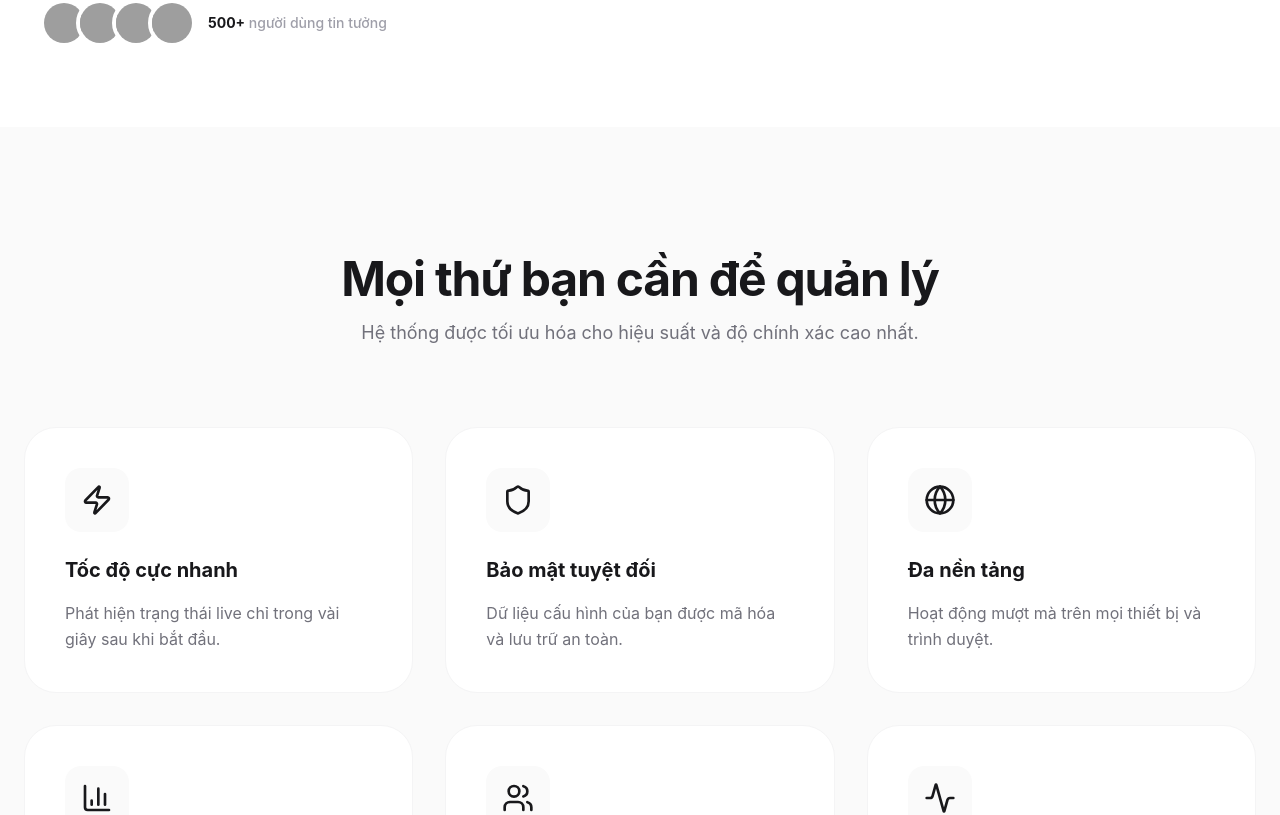
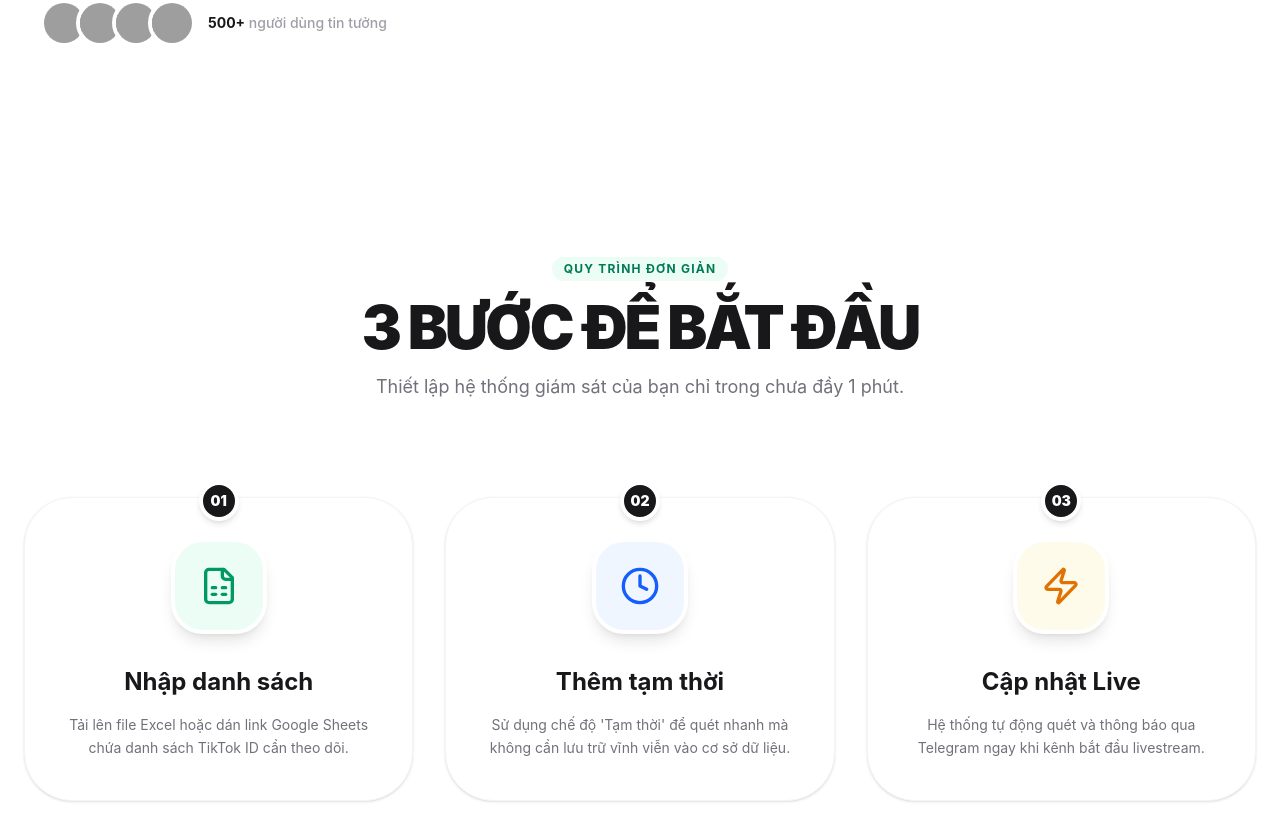
Before and after one commit to SIRP996/liveX, a React (Vite) app: page / in a window 1280 px wide. Shown: the part 800-1615 px from the top of the page. Built offline with nearby package versions, Linux system fonts and the light colour scheme; grey boxes are pictures that could not be loaded.

Commit message:
feat: Add "How it Works" section and Clock icon
Adds a new "Hướng dẫn" (How it works) link to the navigation and the corresponding section on the page. This improves user onboarding by providing clear instructions. Also includes the Clock icon for potential future use.

```diff
--- a/src/App.tsx
+++ b/src/App.tsx
@@ -1,5 +1,5 @@
 import React, { useState, useEffect, useRef } from 'react';
-import { Plus, Trash2, Activity, Settings, CheckCircle, XCircle, RefreshCw, X, Save, Upload, FileSpreadsheet, Users, LogIn, UserPlus, LogOut, Search, ArrowDown, ArrowUp, Copy, Check, LayoutGrid, AlertCircle, User, Cpu, Zap, Shield, Globe, BarChart3, ChevronRight } from 'lucide-react';
+import { Plus, Trash2, Activity, Settings, CheckCircle, XCircle, RefreshCw, X, Save, Upload, FileSpreadsheet, Users, LogIn, UserPlus, LogOut, Search, ArrowDown, ArrowUp, Copy, Check, LayoutGrid, AlertCircle, User, Cpu, Zap, Shield, Globe, BarChart3, ChevronRight, HelpCircle, Clock } from 'lucide-react';
 import { formatDistanceToNow } from 'date-fns';
 import * as XLSX from 'xlsx';
 import { LineChart, Line, XAxis, YAxis, CartesianGrid, Tooltip, ResponsiveContainer, AreaChart, Area } from 'recharts';
@@ -81,8 +81,8 @@ function LandingPage({ onGetStarted }: { onGetStarted: () => void }) {
           </div>
           <div className="hidden md:flex items-center gap-8 text-sm font-medium text-zinc-500">
             <a href="#features" className="hover:text-emerald-600 transition-colors">Tính năng</a>
+            <a href="#how-it-works" className="hover:text-emerald-600 transition-colors">Hướng dẫn</a>
             <a href="#stats" className="hover:text-emerald-600 transition-colors">Thống kê</a>
-            <a href="#contact" className="hover:text-emerald-600 transition-colors">Liên hệ</a>
           </div>
           <button
             onClick={onGetStarted}
@@ -166,6 +166,68 @@ function LandingPage({ onGetStarted }: { onGetStarted: () => void }) {
                 </div>
               </div>
             </div>
+          </div>
+        </div>
+      </section>
+
+      {/* How it works section - Enhanced visuals */}
+      <section id="how-it-works" className="py-32 bg-white relative overflow-hidden">
+        <div className="absolute top-0 left-1/2 -translate-x-1/2 w-full h-full -z-10 opacity-[0.03]">
+          <div className="absolute top-0 left-0 w-full h-full" style={{ backgroundImage: 'radial-gradient(#10b981 1px, transparent 1px)', backgroundSize: '40px 40px' }}></div>
+        </div>
+
+        <div className="max-w-7xl mx-auto px-6">
+          <div className="text-center max-w-3xl mx-auto mb-24 space-y-4">
+            <div className="inline-flex items-center gap-2 px-3 py-1 rounded-full bg-emerald-50 text-emerald-700 text-xs font-bold uppercase tracking-widest">
+              Quy trình đơn giản
+            </div>
+            <h2 className="text-4xl md:text-6xl font-black tracking-tighter">3 BƯỚC ĐỂ BẮT ĐẦU</h2>
+            <p className="text-zinc-500 text-lg">Thiết lập hệ thống giám sát của bạn chỉ trong chưa đầy 1 phút.</p>
+          </div>
+
+          <div className="grid md:grid-cols-3 gap-8 relative">
+            {/* Connector Line (Desktop) */}
+            <div className="hidden md:block absolute top-1/2 left-0 w-full h-0.5 bg-zinc-100 -translate-y-1/2 -z-10"></div>
+
+            {[
+              {
+                step: "01",
+                title: "Nhập danh sách",
+                desc: "Tải lên file Excel hoặc dán link Google Sheets chứa danh sách TikTok ID cần theo dõi.",
+                icon: <FileSpreadsheet className="w-10 h-10 text-emerald-600" />,
+                color: "bg-emerald-50",
+                borderColor: "border-emerald-100"
+              },
+              {
+                step: "02",
+                title: "Thêm tạm thời",
+                desc: "Sử dụng chế độ 'Tạm thời' để quét nhanh mà không cần lưu trữ vĩnh viễn vào cơ sở dữ liệu.",
+                icon: <Clock className="w-10 h-10 text-blue-600" />,
+                color: "bg-blue-50",
+                borderColor: "border-blue-100"
+              },
+              {
+                step: "03",
+                title: "Cập nhật Live",
+                desc: "Hệ thống tự động quét và thông báo qua Telegram ngay khi kênh bắt đầu livestream.",
+                icon: <Zap className="w-10 h-10 text-amber-600" />,
+                color: "bg-amber-50",
+                borderColor: "border-amber-100"
+              }
+            ].map((item, idx) => (
+              <div key={idx} className="relative group">
+                <div className="bg-white p-10 rounded-[48px] border border-zinc-100 shadow-sm hover:shadow-2xl transition-all duration-500 hover:-translate-y-2 flex flex-col items-center text-center">
+                  <div className={`w-24 h-24 ${item.color} rounded-[32px] flex items-center justify-center mb-8 group-hover:rotate-6 transition-transform duration-500 border-4 border-white shadow-lg`}>
+                    {item.icon}
+                  </div>
+                  <div className="absolute -top-4 left-1/2 -translate-x-1/2 bg-zinc-900 text-white w-10 h-10 rounded-full flex items-center justify-center font-black text-sm border-4 border-white shadow-md">
+                    {item.step}
+                  </div>
+                  <h3 className="text-2xl font-bold mb-4">{item.title}</h3>
+                  <p className="text-zinc-500 leading-relaxed text-sm">{item.desc}</p>
+                </div>
+              </div>
+            ))}
           </div>
         </div>
       </section>
@@ -493,6 +555,7 @@ function MainApp({ username, onLogout }: { username: string, onLogout: () => voi
   const [configStatus, setConfigStatus] = useState<ConfigStatus | null>(null);
   const [error, setError] = useState('');
   const [isSettingsOpen, setIsSettingsOpen] = useState(false);
+  const [isHelpOpen, setIsHelpOpen] = useState(false);
   const [copiedId, setCopiedId] = useState<string | null>(null);
   const [isTemporary, setIsTemporary] = useState(false);
 
@@ -691,6 +754,13 @@ function MainApp({ username, onLogout }: { username: string, onLogout: () => voi
           </div>
           <div className="flex items-center gap-3">
             <button
+              onClick={() => setIsHelpOpen(true)}
+              className="p-2 text-zinc-400 hover:text-zinc-900 hover:bg-zinc-100 rounded-xl transition-all"
+              title="Hướng dẫn"
+            >
+              <HelpCircle className="w-5 h-5" />
+            </button>
+            <button
               onClick={() => setIsImportOpen(true)}
               className="flex items-center gap-2 bg-white border border-zinc-200 px-4 py-2 rounded-xl hover:bg-zinc-50 transition-colors font-medium shadow-sm"
             >
@@ -819,38 +889,57 @@ function MainApp({ username, onLogout }: { username: string, onLogout: () => voi
 
           {/* Channels List */}
           <div className="lg:col-span-3 xl:col-span-4 space-y-4">
-            <div className="flex flex-col sm:flex-row sm:items-center justify-between gap-4">
-              <div className="flex items-center gap-4 flex-1">
-                <h2 className="text-lg font-semibold whitespace-nowrap">Danh sách kênh ({channels.length})</h2>
+            <div className="flex items-center justify-between gap-4 bg-white/50 p-2 rounded-2xl border border-zinc-100/50">
+              <div className="flex items-center gap-4 flex-1 min-w-0">
+                <h2 className="text-sm font-bold whitespace-nowrap text-zinc-800">Danh sách kênh ({channels.length})</h2>
                 <RealTimeLogConsole />
               </div>
-              <div className="flex flex-wrap items-center gap-4">
-                <div className="flex bg-zinc-100 p-1 rounded-lg">
+
+              <div className="flex items-center gap-2 shrink-0">
+                <div className="flex bg-zinc-100/80 p-1 rounded-xl border border-zinc-200/50">
                   <button
                     onClick={() => setFilter('all')}
-                    className={`px-3 py-1 text-sm font-medium rounded-md transition-colors ${filter === 'all' ? 'bg-white text-zinc-900 shadow-sm' : 'text-zinc-500 hover:text-zinc-700'}`}
+                    className={`px-3 py-1.5 rounded-lg text-[11px] font-bold transition-all ${filter === 'all' ? 'bg-white shadow-sm text-zinc-900' : 'text-zinc-500 hover:text-zinc-700'}`}
                   >
                     Tất cả ({channels.length})
                   </button>
                   <button
                     onClick={() => setFilter('live')}
-                    className={`px-3 py-1 text-sm font-medium rounded-md transition-colors ${filter === 'live' ? 'bg-white text-zinc-900 shadow-sm' : 'text-zinc-500 hover:text-zinc-700'}`}
+                    className={`px-3 py-1.5 rounded-lg text-[11px] font-bold transition-all ${filter === 'live' ? 'bg-white shadow-sm text-emerald-600' : 'text-zinc-500 hover:text-zinc-700'}`}
                   >
                     Đang Live ({channels.filter(c => c.isLive).length})
                   </button>
                   <button
                     onClick={() => setFilter('off')}
-                    className={`px-3 py-1 text-sm font-medium rounded-md transition-colors ${filter === 'off' ? 'bg-white text-zinc-900 shadow-sm' : 'text-zinc-500 hover:text-zinc-700'}`}
+                    className={`px-3 py-1.5 rounded-lg text-[11px] font-bold transition-all ${filter === 'off' ? 'bg-white shadow-sm text-red-600' : 'text-zinc-500 hover:text-zinc-700'}`}
                   >
                     Offline ({channels.filter(c => !c.isLive).length})
                   </button>
                 </div>
+
+                <div className="h-6 w-px bg-zinc-200 mx-1"></div>
+
+                <div className="flex bg-zinc-100/80 p-1 rounded-xl border border-zinc-200/50">
+                  {[3, 4, 5, 6].map((num) => (
+                    <button
+                      key={num}
+                      onClick={() => setGridCols(num)}
+                      className={`w-8 h-7 flex items-center justify-center rounded-lg text-[11px] font-bold transition-all ${gridCols === num ? 'bg-white shadow-sm text-zinc-900' : 'text-zinc-500 hover:text-zinc-700'}`}
+                    >
+                      {num}
+                    </button>
+                  ))}
+                </div>
+
+                <div className="h-6 w-px bg-zinc-200 mx-1"></div>
+
                 <button
                   onClick={handleRefresh}
                   disabled={loading}
-                  className="text-zinc-500 hover:text-zinc-900 transition-colors flex items-center gap-1 text-sm disabled:opacity-50"
+                  className="p-2 text-zinc-500 hover:text-emerald-600 hover:bg-emerald-50 rounded-xl transition-all disabled:opacity-50"
+                  title="Làm mới"
                 >
-                  <RefreshCw className={`w-4 h-4 ${loading ? 'animate-spin' : ''}`} /> Làm mới
+                  <RefreshCw className={`w-4 h-4 ${loading ? 'animate-spin' : ''}`} />
                 </button>
               </div>
             </div>
@@ -868,19 +957,6 @@ function MainApp({ username, onLogout }: { username: string, onLogout: () => voi
                 />
               </div>
               <div className="flex items-center gap-2">
-                <div className="hidden md:flex items-center gap-1 bg-white border border-zinc-200 rounded-xl p-1">
-                  <LayoutGrid className="w-4 h-4 text-zinc-400 mx-2" />
-                  {[3, 4, 5, 6].map(cols => (
-                    <button
-                      key={cols}
-                      onClick={() => setGridCols(cols)}
-                      className={`w-8 h-8 rounded-lg flex items-center justify-center text-sm font-medium transition-colors ${gridCols === cols ? 'bg-zinc-100 text-zinc-900 shadow-sm' : 'text-zinc-500 hover:text-zinc-700 hover:bg-zinc-50'}`}
-                      title={`${cols} cột`}
-                    >
-                      {cols}
-                    </button>
-                  ))}
-                </div>
                 <button
                   onClick={() => setSortOrder(prev => prev === 'none' ? 'desc' : prev === 'desc' ? 'asc' : 'none')}
                   className={`flex items-center justify-center gap-2 px-4 py-2 bg-white border rounded-xl text-sm font-medium transition-colors whitespace-nowrap ${sortOrder !== 'none' ? 'border-emerald-200 text-emerald-700 bg-emerald-50' : 'border-zinc-200 text-zinc-700 hover:bg-zinc-50'}`}
@@ -997,6 +1073,96 @@ function MainApp({ username, onLogout }: { username: string, onLogout: () => voi
             fetchChannels();
           }}
         />
+      )}
+
+      {isHelpOpen && (
+        <div className="fixed inset-0 z-[100] flex items-center justify-center p-4 bg-zinc-900/60 backdrop-blur-md">
+          <div className="bg-white rounded-[40px] shadow-2xl w-full max-w-3xl max-h-[90vh] flex flex-col overflow-hidden animate-in fade-in zoom-in duration-300 border border-white/20">
+            <div className="flex items-center justify-between p-8 border-b border-zinc-100 bg-zinc-50/50">
+              <div className="flex items-center gap-4">
+                <div className="w-14 h-14 bg-emerald-600 rounded-2xl flex items-center justify-center shadow-lg shadow-emerald-600/20">
+                  <HelpCircle className="w-8 h-8 text-white" />
+                </div>
+                <div>
+                  <h2 className="text-2xl font-black tracking-tight">HƯỚNG DẪN SỬ DỤNG</h2>
+                  <p className="text-zinc-500 text-sm font-medium">Làm chủ hệ thống chỉ trong 3 bước</p>
+                </div>
+              </div>
+              <button onClick={() => setIsHelpOpen(false)} className="p-3 text-zinc-400 hover:bg-zinc-100 rounded-full transition-all hover:rotate-90">
+                <X className="w-6 h-6" />
+              </button>
+            </div>
+
+            <div className="p-10 overflow-y-auto flex-1 space-y-12 custom-scrollbar">
+              <div className="grid gap-8">
+                {[
+                  {
+                    step: 1,
+                    title: "Nhập danh sách kênh",
+                    desc: "Nhấn nút 'Nhập danh sách' để thêm hàng loạt TikTok ID từ Excel hoặc Google Sheets. Hệ thống sẽ tự động nhận diện ID từ cột đầu tiên.",
+                    icon: <FileSpreadsheet className="w-6 h-6" />,
+                    color: "bg-emerald-50 text-emerald-600"
+                  },
+                  {
+                    step: 2,
+                    title: "Chế độ Thêm tạm thời",
+                    desc: "Tích chọn 'Thêm tạm thời' nếu bạn chỉ muốn theo dõi nhanh trong phiên làm việc hiện tại mà không lưu vào Firebase.",
+                    icon: <Clock className="w-6 h-6" />,
+                    color: "bg-blue-50 text-blue-600"
+                  },
+                  {
+                    step: 3,
+                    title: "Theo dõi & Thông báo",
+                    desc: "Hệ thống tự động quét mỗi 30 giây. Bạn sẽ nhận được thông báo Telegram ngay khi có kênh bắt đầu livestream.",
+                    icon: <Zap className="w-6 h-6" />,
+                    color: "bg-amber-50 text-amber-600"
+                  }
+                ].map((item) => (
+                  <div key={item.step} className="flex gap-8 group">
+                    <div className={`w-16 h-16 ${item.color} rounded-3xl flex items-center justify-center font-black text-2xl shrink-0 shadow-sm group-hover:scale-110 transition-transform duration-300`}>
+                      {item.step}
+                    </div>
+                    <div className="space-y-2 pt-1">
+                      <div className="flex items-center gap-2">
+                        <span className={`p-1.5 rounded-lg ${item.color}`}>{item.icon}</span>
+                        <h4 className="font-black text-xl text-zinc-900">{item.title}</h4>
+                      </div>
+                      <p className="text-zinc-500 leading-relaxed font-medium">
+                        {item.desc}
+                      </p>
+                    </div>
+                  </div>
+                ))}
+              </div>
+
+              <div className="p-8 bg-zinc-900 rounded-[32px] text-white relative overflow-hidden">
+                <div className="absolute top-0 right-0 w-32 h-32 bg-emerald-500/10 rounded-full -translate-y-1/2 translate-x-1/2 blur-3xl"></div>
+                <h5 className="font-bold text-emerald-400 mb-4 flex items-center gap-2 text-lg">
+                  <AlertCircle className="w-5 h-5" /> Mẹo nhỏ cho bạn
+                </h5>
+                <ul className="space-y-3 text-zinc-300 font-medium">
+                  <li className="flex items-start gap-3">
+                    <div className="w-1.5 h-1.5 rounded-full bg-emerald-500 mt-2 shrink-0"></div>
+                    <span>Sử dụng phím <kbd className="bg-zinc-800 px-1.5 py-0.5 rounded border border-zinc-700 text-xs text-zinc-400">F5</kbd> hoặc nút Làm mới để cập nhật trạng thái tức thì.</span>
+                  </li>
+                  <li className="flex items-start gap-3">
+                    <div className="w-1.5 h-1.5 rounded-full bg-emerald-500 mt-2 shrink-0"></div>
+                    <span>Đảm bảo Telegram Bot đã được thêm vào nhóm và cấp quyền Admin để gửi thông báo.</span>
+                  </li>
+                </ul>
+              </div>
+            </div>
+
+            <div className="p-8 border-t border-zinc-100 bg-zinc-50/50 flex justify-center">
+              <button
+                onClick={() => setIsHelpOpen(false)}
+                className="w-full max-w-xs py-4 bg-emerald-600 text-white rounded-2xl font-black text-lg hover:bg-emerald-700 transition-all shadow-xl shadow-emerald-600/20 active:scale-95"
+              >
+                BẮT ĐẦU NGAY
+              </button>
+            </div>
+          </div>
+        </div>
       )}
     </div>
   );
```
